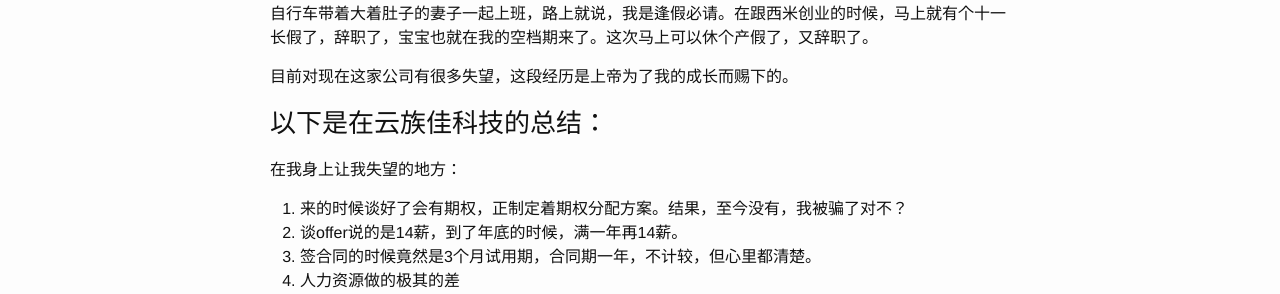
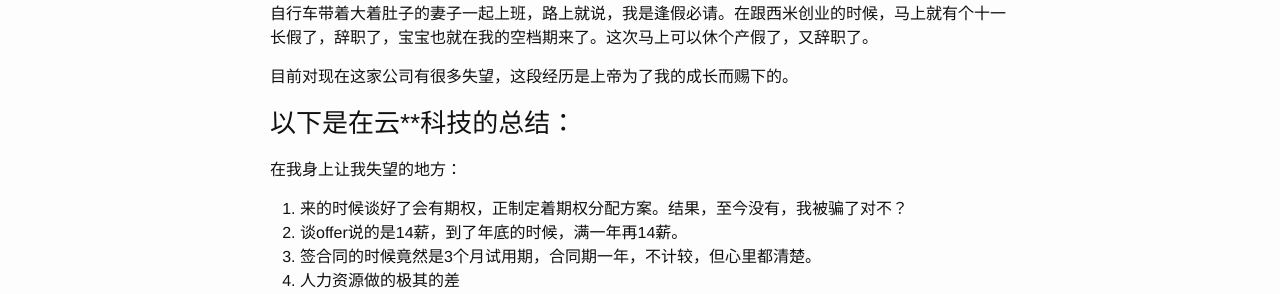
Before and after one commit to dawei101/dawei.github.io, a Jekyll site: the page built from _posts/2016-05-27-random-thinking.md, in a window 1280 px wide. Shown: the part 336-630 px from the top of the page. Built offline with Jekyll 4.4.1, drawn with Linux system fonts in a browser that asks for light colours.

Commit message:
去掉公司名

```diff
--- a/_posts/2016-05-27-random-thinking.md
+++ b/_posts/2016-05-27-random-thinking.md
@@ -16,7 +16,7 @@
 
 目前对现在这家公司有很多失望，这段经历是上帝为了我的成长而赐下的。
 
-### 以下是在云族佳科技的总结：
+### 以下是在云**科技的总结：
 
 在我身上让我失望的地方：
 
```
